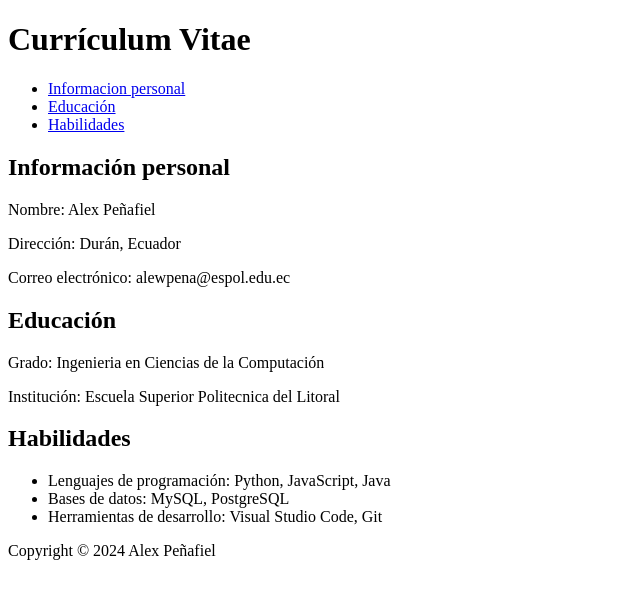
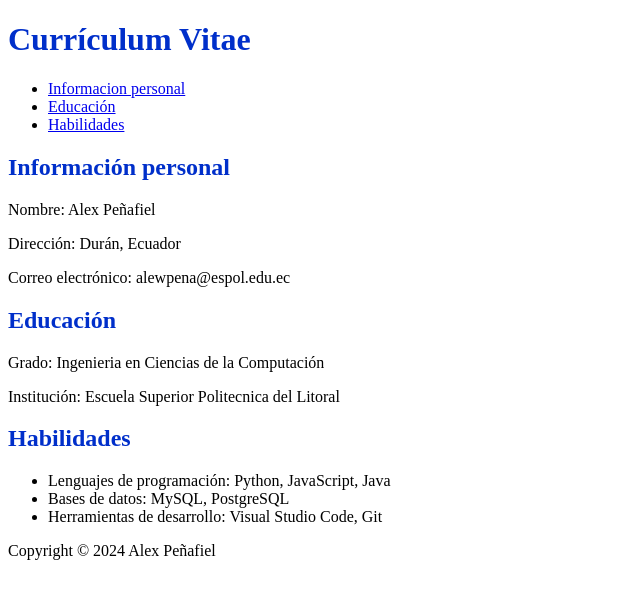
Before and after one commit to alex3952/curriculum, a plain HTML site: page index.html in a window 1280 px wide. Shown: the whole page, without its empty margins (0-640 px from the left). Drawn offline with Linux system fonts and the light colour scheme.

Commit message:
Update index.html

```diff
--- a/index.html
+++ b/index.html
@@ -6,7 +6,9 @@
 </head>
 <body>
     <header>
-        <h1>Currículum Vitae</h1>
+        <span style="color: rgb(0, 47, 202);">
+            <h1>Currículum Vitae</h1>
+        </span>
     </header>
     <nav>
         <ul>
@@ -17,7 +19,9 @@
     </nav>
     <section id="informacion-personal">
         <div class="Informacion personal">
-            <h2>Información personal</h2>
+            <span style="color: rgb(0, 47, 202);">
+                <h2>Información personal</h2>
+            </span>
             <p>
                 Nombre: <span>Alex Peñafiel</span>
             </p>
@@ -30,7 +34,9 @@
         </div>
     </section>
     <section id="educacion">
-        <h2>Educación</h2>
+        <span style="color: rgb(0, 47, 202);">
+            <h2>Educación</h2>
+        </span>
         <p>
             Grado: <span>Ingenieria en Ciencias de la Computación</span>
         </p>
@@ -38,7 +44,9 @@
             Institución: <span>Escuela Superior Politecnica del Litoral</span>
         </p>
     <section id="habilidades">
-        <h2>Habilidades</h2>
+        <span style="color: rgb(0, 47, 202);">
+            <h2>Habilidades</h2>
+        </span>
         <ul>
             <li>Lenguajes de programación: Python, JavaScript, Java</li>
             <li>Bases de datos: MySQL, PostgreSQL</li>
```
